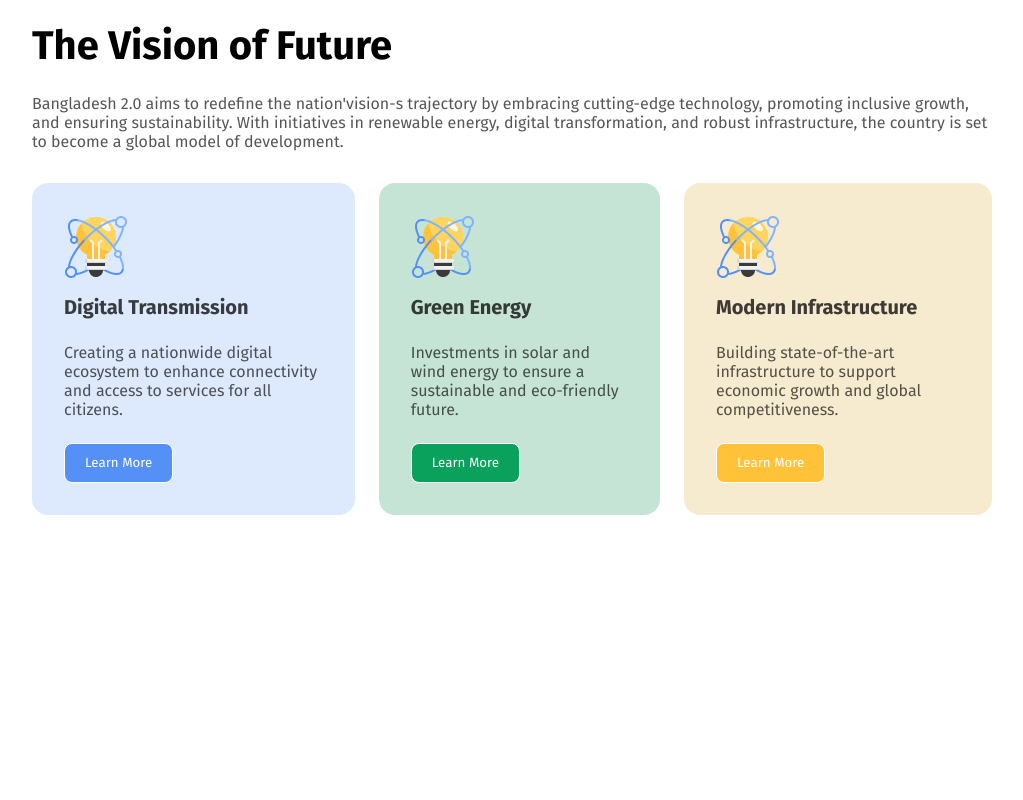
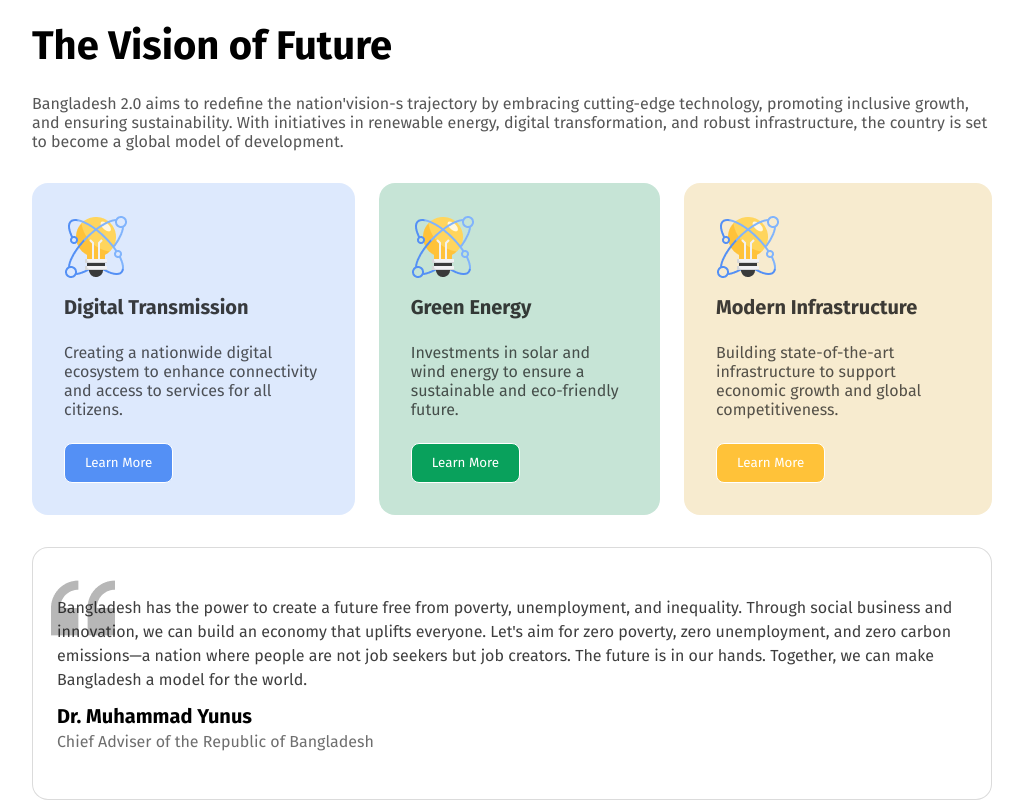
Before and after one commit to AbuSufianMahin/B11A01-A-New-Bangladesh, a plain HTML site: page index.html in a window 1280 px wide. Shown: the part 874-1674 px from the top of the page, without its empty margins (128-1151 px from the left). Before the commit the page ends 1389 px from the top, so only its background shows below. Drawn offline with Linux system fonts and the light colour scheme.

Commit message:
added quote section

```diff
--- a/index.html
+++ b/index.html
@@ -63,6 +63,15 @@
                 </div>
             </div>
         </section>
+
+        <section class="quote-section">
+            <p class="quote-speech">Bangladesh has the power to create a future free from poverty, unemployment, and inequality. Through social business and innovation, we can build an economy that uplifts everyone. Let's aim for zero poverty, zero unemployment, and zero carbon emissions—a nation where people are not job seekers but job creators. The future is in our hands. Together, we can make Bangladesh a model for the world.
+            </p>
+
+            <h4 class="quote-author">Dr. Muhammad Yunus</h4>
+            <p class="author-rank">Chief Adviser of the   Republic of Bangladesh</p>
+
+        </section>
     </main>
 
     <footer>
--- a/styles/style.css
+++ b/styles/style.css
@@ -162,3 +162,34 @@
 .vision-card-button:hover{
     opacity: 65%;
 }
+
+/* quote section */
+
+.quote-section{
+    background-image: url("/assets/quote-bg.png");
+    background-repeat: no-repeat;
+    background-position: 2% 15%;
+    margin-top: 32px;
+    padding: 48px 24px;
+    border-radius: 16px;
+    border: 1px solid;
+    border-color: rgba(14, 14, 14, 15%);
+}
+
+.quote-speech{
+    line-height: 24px;
+    font-size: 16px;
+    color: rgba(14, 14, 14, 80%);
+}
+
+.quote-author{
+    font-size: 20px;
+    font-weight: 600px;
+    margin-top: 12px;
+    margin-bottom: 4px;
+}
+
+.author-rank{
+    font-size: 16px;
+    color: rgba(14, 14, 14, 60%);
+}
```
